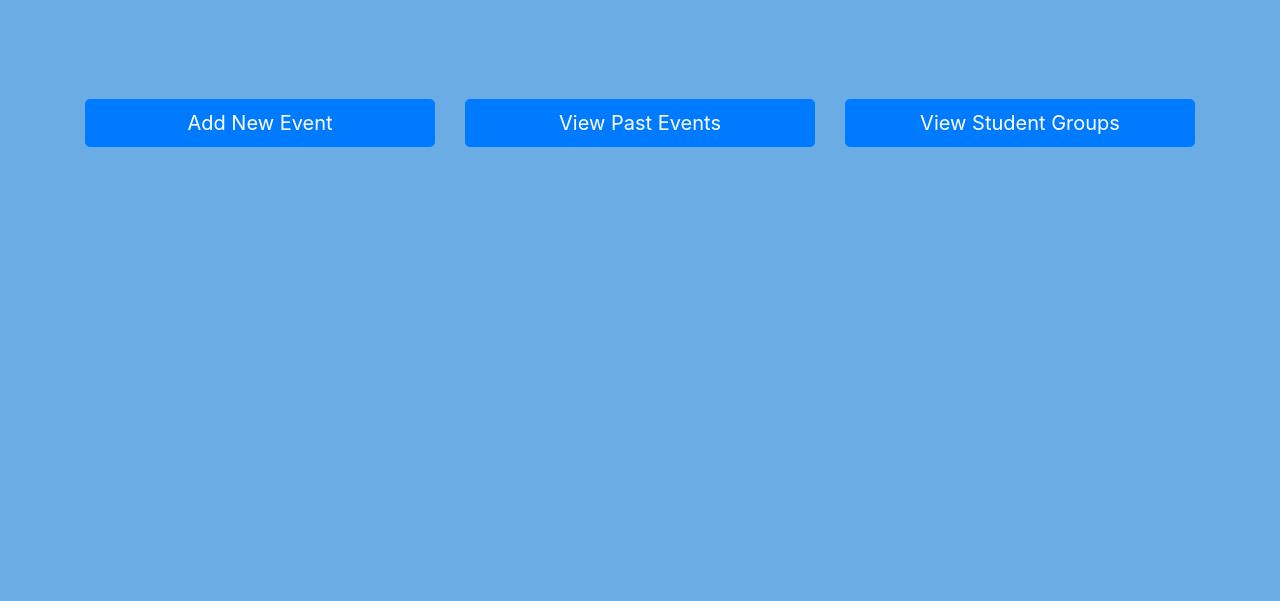
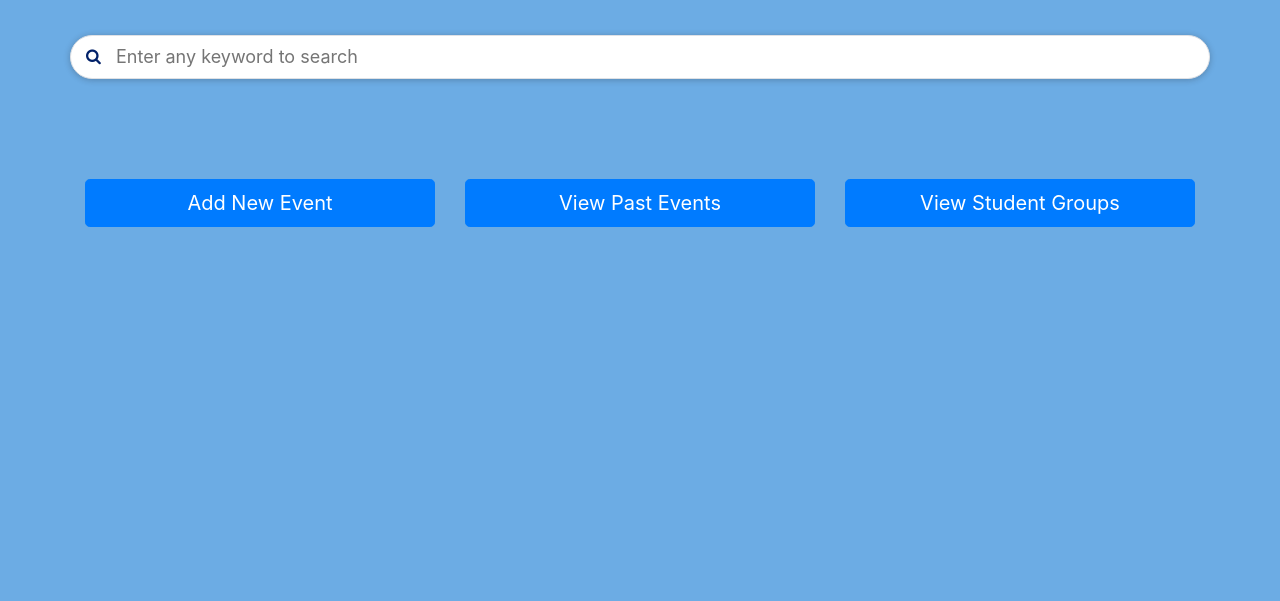
Before and after one commit to jcoeus/xenia, a Flask app: page / in a window 1280 px wide. Shown: the part 199-800 px from the top of the page. Run offline with Flask 2, Linux system fonts and the light colour scheme; the visitor is signed in with stand-in values (Sample User, id 1); parts of the project's set-up code (start-up, migrations or seed data) failed here and were passed over; some libraries are stand-ins or nearby versions.

Commit message:
Add search functionality for keywords/events

```diff
--- a/forms.py
+++ b/forms.py
@@ -23,3 +23,6 @@ class LogInForm(Form):
 			self.password.errors.append('Invalid Password')
 			return False
 		return True
+
+class SearchForm(Form):
+	searchText = StringField('')
--- a/server.py
+++ b/server.py
@@ -43,13 +43,36 @@ def teardown_request(execption):
   except Exception as e:
     pass
 
-@app.route('/')
+@app.route('/', methods=['GET', 'POST'])
 def index():
   if session:
+    form = SearchForm(request.form)
     context = dict(loggedIn=session)
+    context['form'] = form
+    if request.method == 'POST':
+        return search_results(form)
     return render_template("index.html", **context)
   else:
     return redirect('/login/')
+
+@app.route('/search/')
+def search_results(searchForm):
+  # form = SearchForm(request.form)
+  results = {}
+  search_text = searchForm.searchText.data
+  cmd = ''
+  if searchForm.searchText.data == '':
+      cmd = "SELECT * FROM event"
+  cmd = "SELECT DISTINCT e.ev_id, e.ev_name, e.day_start, e.day_end FROM event e INNER JOIN cover c ON (e.ev_id=c.ev_id) INNER JOIN keyword k ON (c.top_id=k.top_id) WHERE LOWER(k.top_name) LIKE LOWER(\'%" + search_text + "%\')"
+  cursor = g.conn.execute(text(cmd))
+  for res in cursor:
+    results[res['ev_id']] = {'ev_name':res['ev_name'], 'day_start':res['day_start'], 'day_end':res['day_end']}
+  # if not results:
+  #     # flash('No results found!')
+  #     return redirect('/')
+  context = dict(results=results, search_text=search_text, form=searchForm)
+  return render_template('search_results.html', **context)
+
 
 @app.route('/student_groups')
 def student_groups():
--- a/static/styles/main.css
+++ b/static/styles/main.css
@@ -1,4 +1,4 @@
-body {
+body#home-page {
     background-color: rgb(108,172,228);
     color: rgb(2,33,105);
 }
@@ -6,12 +6,43 @@ body {
 .home-logo {
 	background-image: url('https://outreach.engineering.columbia.edu/sites/default/files/logo/outreach-programs.jpg') !important;
 	margin-bottom: 0px;
-	padding-top: 6%;
+	padding-top: 10%;
 	background-position: 5% 0%;
+	/*background-size: contain;*/
 	background-color: white;
 	background-repeat: no-repeat;
+	box-shadow: 0 1px 6px 0 rgba(32,33,36,0.28);
 }
 
 .home-options {
 	padding-top: 100px;
 }
+
+.search-bar {
+	background: #fff;
+    border-radius: 24px;
+    border: 1px solid #dfe1e5;
+    box-shadow: 0 1px 6px 0 rgba(32,33,36,0.28);
+    height: 44px;
+    margin: 50px auto 0;
+}
+
+.fa-search {
+	float: left;
+	margin-top: 12px;
+}
+
+.search-content {
+	padding-left: 15px;
+    border: none;
+    width: 100%
+}
+
+.search-content:focus {
+	outline: none;
+}
+
+.input-lg {
+    font-size: 18px;
+    line-height: 1.3333333;
+}
--- a/templates/index.html
+++ b/templates/index.html
@@ -8,7 +8,7 @@
     <script src="https://cdnjs.cloudflare.com/ajax/libs/popper.js/1.12.9/umd/popper.min.js" integrity="sha384-ApNbgh9B+Y1QKtv3Rn7W3mgPxhU9K/ScQsAP7hUibX39j7fakFPskvXusvfa0b4Q" crossorigin="anonymous"></script>
     <script src="https://maxcdn.bootstrapcdn.com/bootstrap/4.0.0/js/bootstrap.min.js" integrity="sha384-JZR6Spejh4U02d8jOt6vLEHfe/JQGiRRSQQxSfFWpi1MquVdAyjUar5+76PVCmYl" crossorigin="anonymous"></script>
 </head>
-    <body>
+    <body id="home-page">
             {% include 'navigation-bar.html' %}
         <!----<nav class="navbar navbar-expand-md bg-dark navbar-dark">
             <a class="navbar-brand ml-2" href="/">XENIA</a>
@@ -57,7 +57,17 @@
                 </ul>
             </div>
         </nav> -->
-        <div class="jumbotron home-logo border-bottom border-dark rounded-bottom"></div>
+        <div class="home-logo"></div>
+
+        {% from "_formhelpers.html" import render_field %}
+        <div class="container search-bar">
+            <i class="fa fa-search"></i>
+            <form class="m-0 search-content" role="search" method="POST">
+                <!-- <input id= "search_input" type="text" class="form-control mr-sm-2" name="query" placeholder="enter any keyword to search"> -->
+                {{ render_field(form.searchText, class="search-content input-lg", placeholder="Enter any keyword to search") }}
+                <!-- <button id= "search_submit" type="submit" class="btn btn-secondary">Search</button> -->
+            </form>
+        </div>
         <!-- <div class="border-top border-dark rounded-bottom"></div> -->
 
         <!-- main functionality -->
--- a/templates/partner_form.html
+++ b/templates/partner_form.html
@@ -34,7 +34,7 @@
                             <div class="col-md-8">
                             <div class="form-group">
                                 <label for="part_id">Partner ID:</label>
-                                <input attern="[a-zA-Z0-9]+" class="form-control" required="required" aria-required="true" name="part_id" {% if part_id %} value = "{{part_id}}" readonly="readonly"{% endif %}>
+                                <input pattern="[a-zA-Z0-9]+" class="form-control" required="required" aria-required="true" name="part_id" {% if part_id %} value = "{{part_id}}" readonly="readonly"{% endif %}>
                             </div>
                             <hr>
                             <div class="form-group">
```
Also changed, not shown: templates/search_results.html (added, +81 -0 lines), templates/_formhelpers.html (indentation only).
